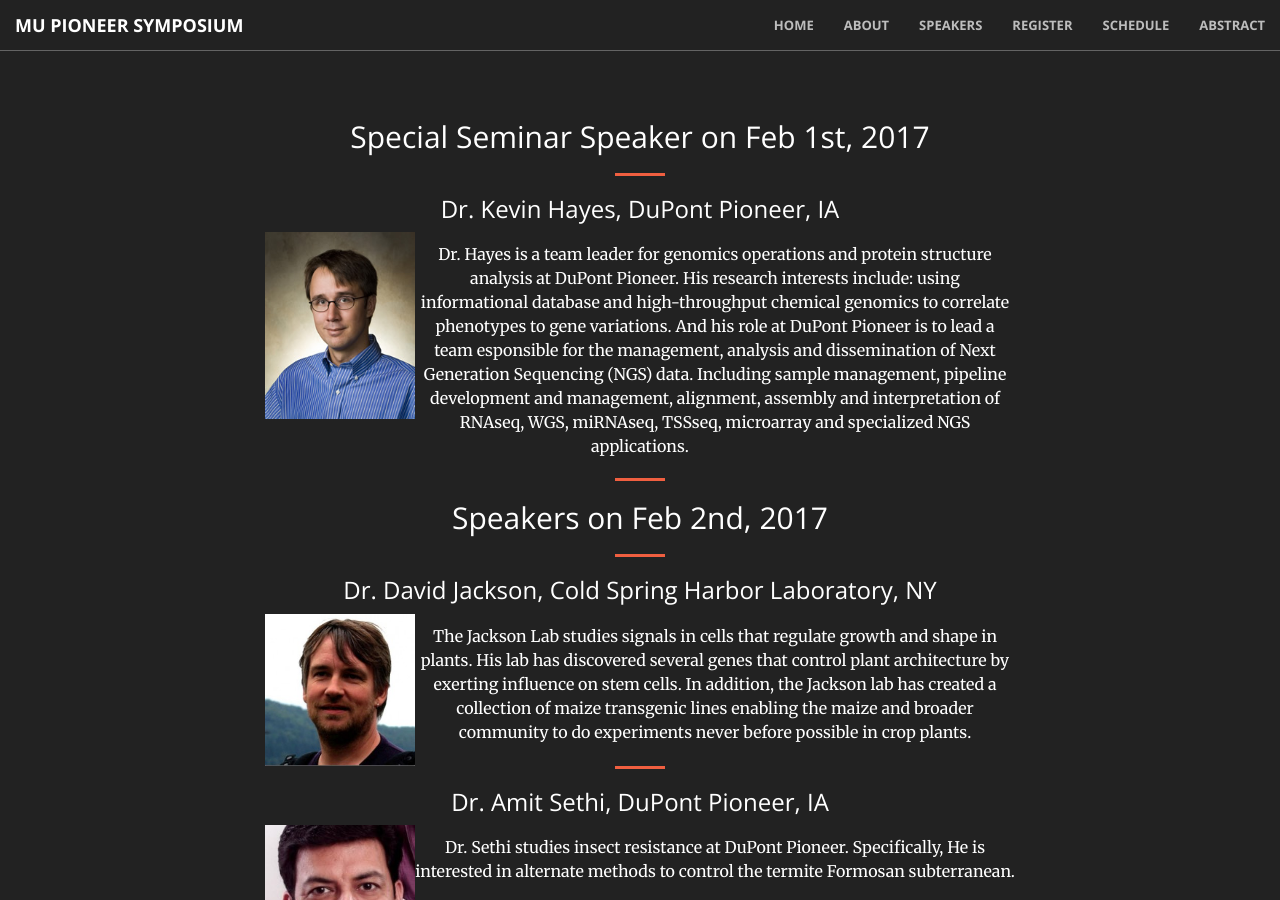
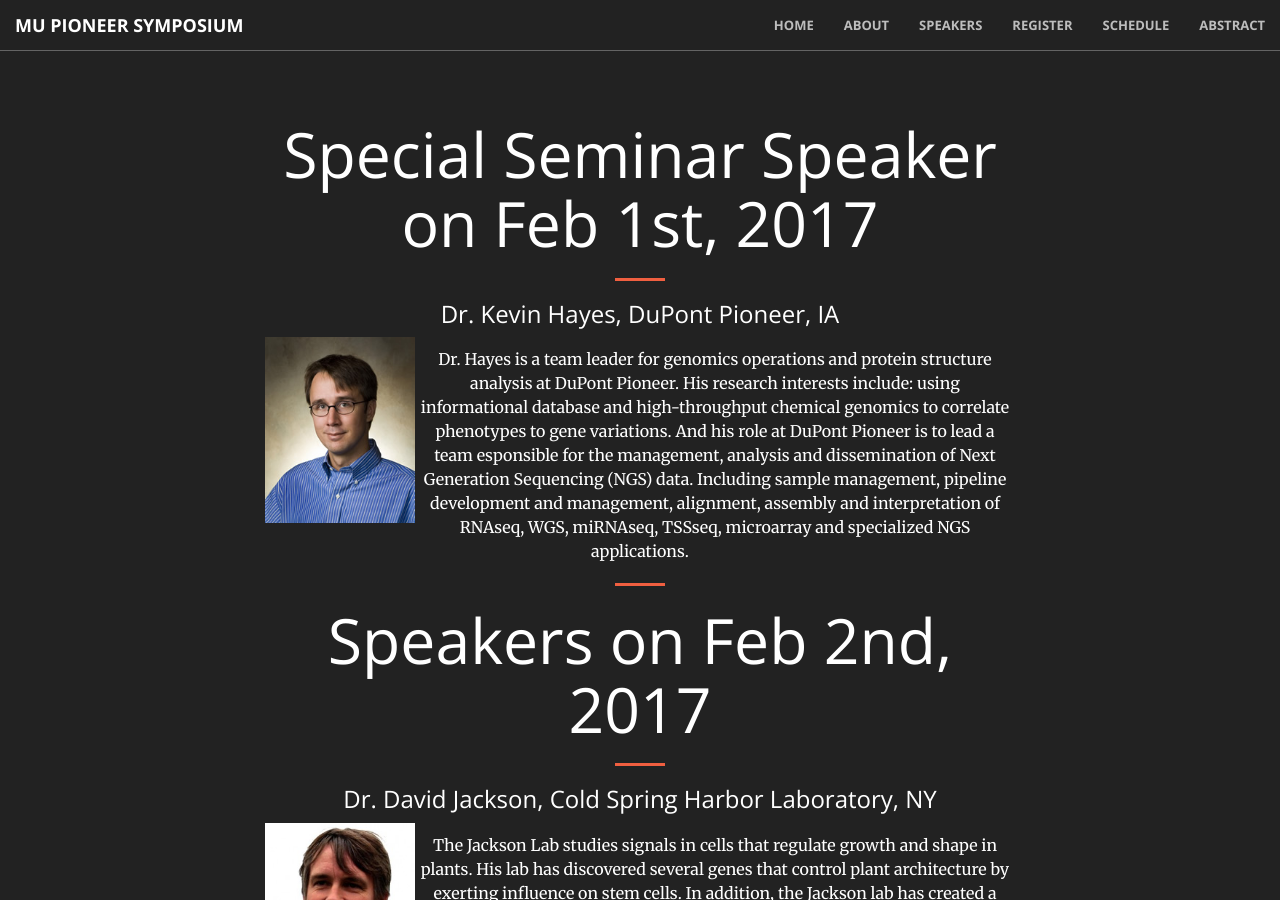
Before and after one commit to mupioneersymposium/mupioneersymposium.github.io, a Jekyll site: the page built from speakers.md, in a window 1280 px wide and 900 px high. Built offline with Jekyll 4.4.1, drawn with Linux system fonts in a browser that asks for light colours.

```diff
--- a/speakers.md
+++ b/speakers.md
@@ -1,7 +1,7 @@
 ---
 layout: regular
 ---
-## Special Seminar Speaker on Feb 1st, 2017
+# Special Seminar Speaker on Feb 1st, 2017
 <hr style="clear: both;" />
 
 ### Dr. Kevin Hayes, DuPont Pioneer, IA
@@ -11,7 +11,7 @@ layout: regular
 Dr. Hayes is a team leader for genomics operations and protein structure analysis at DuPont Pioneer. His research interests include: using informational database and high-throughput chemical genomics to correlate phenotypes to gene variations. And his role at DuPont Pioneer is to lead a team esponsible for the management, analysis and dissemination of Next Generation Sequencing (NGS) data. Including sample management, pipeline development and management, alignment, assembly and interpretation of RNAseq, WGS, miRNAseq, TSSseq, microarray and specialized NGS applications.
 
 <hr style="clear: both;" />
-## Speakers on Feb 2nd, 2017
+# Speakers on Feb 2nd, 2017
 <hr style="clear: both;" />
 
 ### Dr. David Jackson, Cold Spring Harbor Laboratory, NY
```
